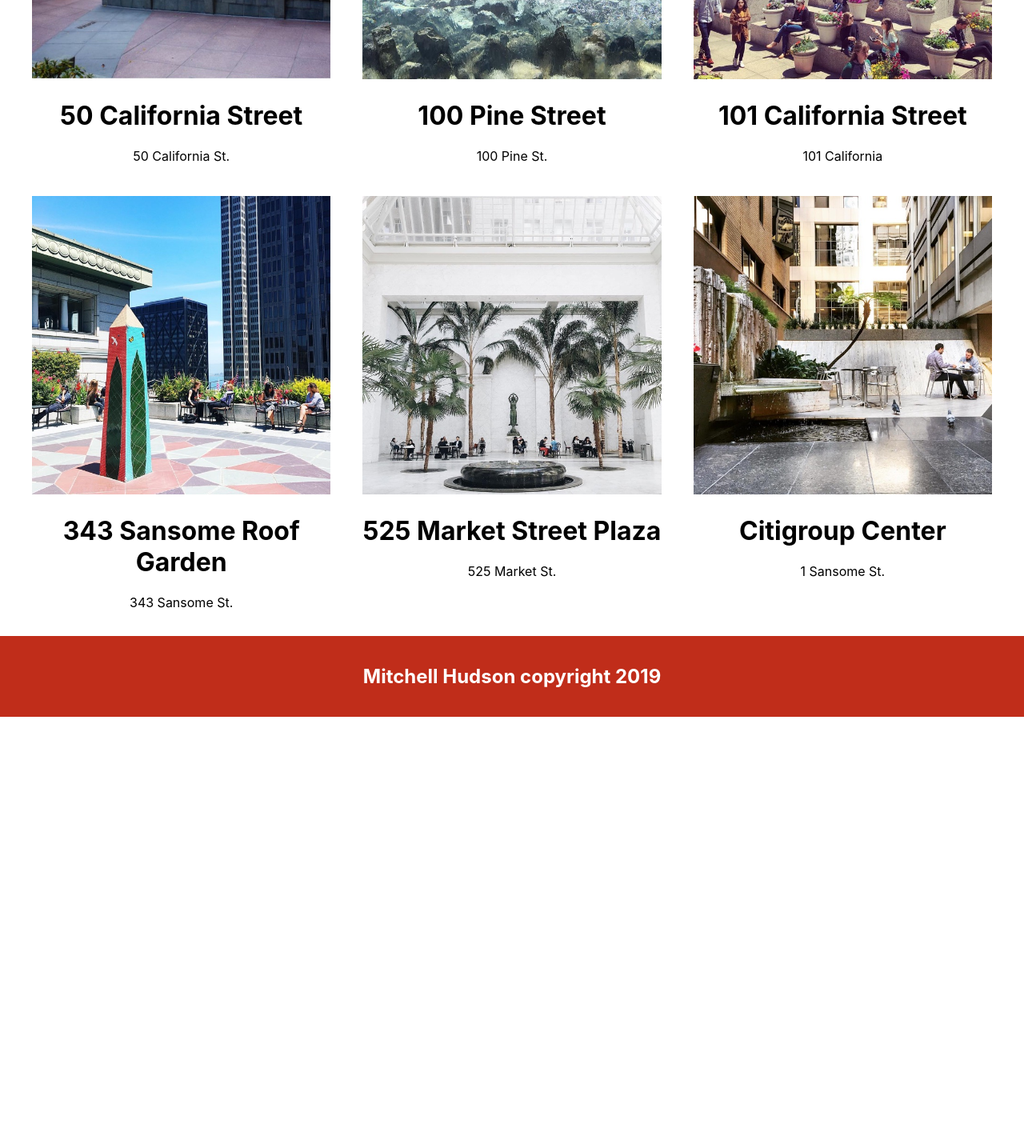
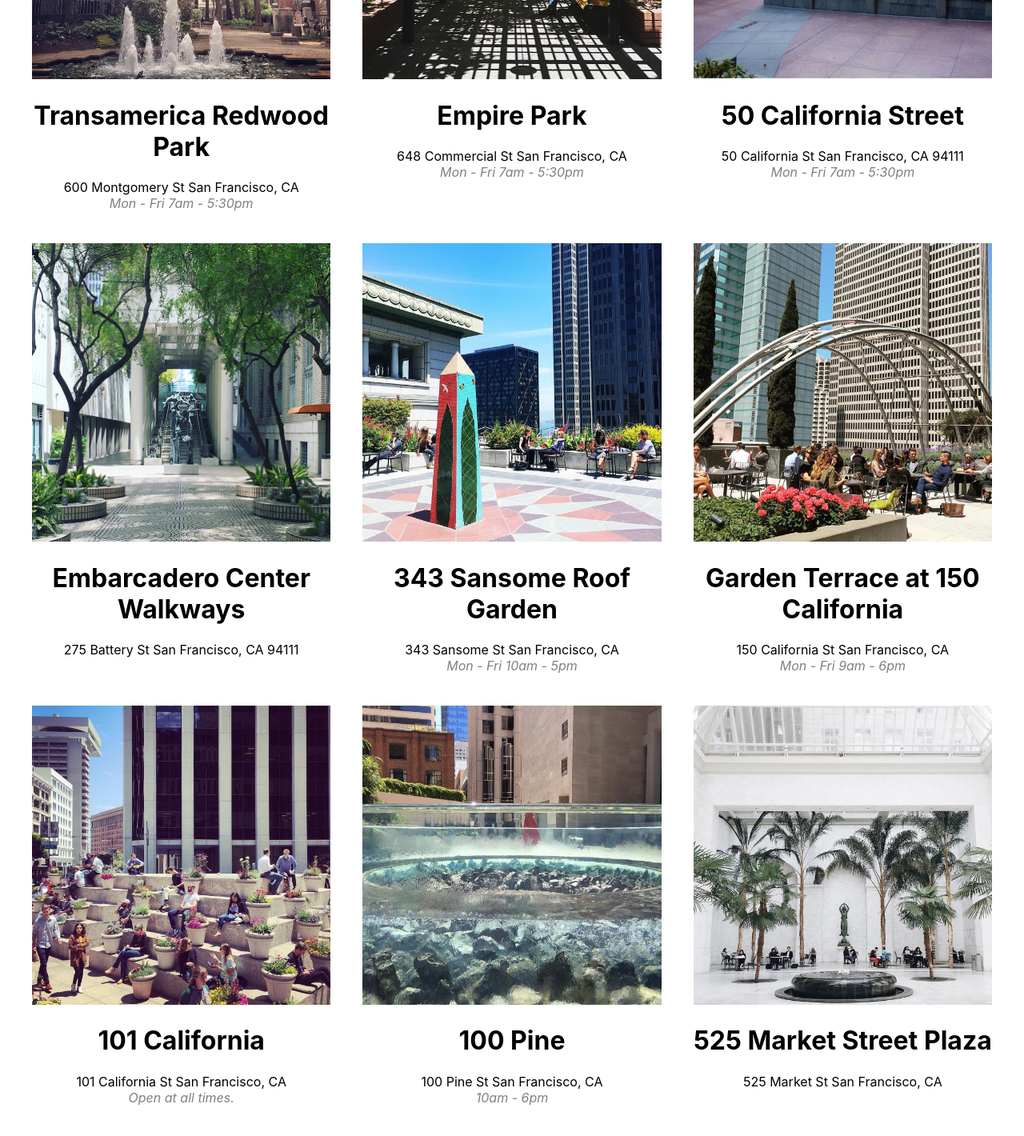
Before and after one commit to anbellouzi/sfpops, a React (Create React App) app: page / in a window 1280 px wide. Shown: the part 420-1840 px from the top of the page at 80% size. Before the commit the page ends 1316 px from the top, so only its background shows below. Built offline with nearby package versions, Linux system fonts and the light colour scheme.

Commit message:
dynamic content and footer

```diff
--- a/src/POPOSList.js
+++ b/src/POPOSList.js
@@ -3,43 +3,27 @@
 import React from 'react';
 import POPOSSpace from './POPOSSpace';
 import './POPOSList.css';
+import data from './sfpopos-data.json'
 
 function POPOSList() {
+
+  const spaces = data.map(({ title, address, images, hours }) => {
     return (
-      <div className="POPOSList">
-        <POPOSSpace
-          name="50 California Street"
-          address="50 California St."
-          image="50-california-st.jpg"
-        />
-        <POPOSSpace
-          name="100 Pine Street"
-          address="100 Pine St."
-          image="100-pine.jpg"
-        />
-        <POPOSSpace
-          name="101 California Street"
-          address="101 California"
-          image="101-california.jpg"
-        />
-        <POPOSSpace
-          name="343 Sansome Roof Garden"
-          address="343 Sansome St."
-          image="343-sansome-roof-garden.jpg"
-        />
-        <POPOSSpace
-          name="525 Market Street Plaza"
-          address="525 Market St."
-          image="525-market-street-plaza.jpg"
-        />
-        <POPOSSpace
-          name="Citigroup Center"
-          address="1 Sansome St."
-          image="citigroup-center.jpg"
-        />
-      </div>
+      <POPOSSpace
+        key={title}
+        name={title}
+        address={address}
+        image={images[0]}
+        hours={hours}
+      />
     )
+  })
+
+  return (
+    <div className="POPOSList">
+      { spaces }
+    </div>
+  )
 }
 
-
 export default POPOSList
--- a/src/POPOSSpace.css
+++ b/src/POPOSSpace.css
@@ -7,3 +7,8 @@
     width: 100%;
     height: auto;
 }
+
+.hours {
+    font-style: italic;
+    color: gray;
+}
--- a/src/POPOSSpace.js
+++ b/src/POPOSSpace.js
@@ -5,7 +5,7 @@
 import './POPOSSpace.css';
 
 function POPOSSpace(props) {
-    const { name, image, address } = props
+    const { name, image, address, hours } = props
     return (
       <div className="POPOSSpace">
         <img
@@ -16,6 +16,7 @@
         />
         <h1>{name}</h1>
         <div>{address}</div>
+        <div className="hours">{hours}</div>
       </div>
     )
 }
--- a/src/Title.js
+++ b/src/Title.js
@@ -6,7 +6,7 @@
     return (
       <div className="Title">
         <h1>SFPOPOS</h1>
-              <div className="Title-Subtitle">San Franciscos Privately Owned Public Spaces</div>
+            <div className="Title-Subtitle">San Franciscos Privately Owned Public Spaces</div>
       </div>
     )
   }
--- /dev/null
+++ b/src/sfpopos-data.json
@@ -0,0 +1,195 @@
+[
+  {
+     "title":"Transamerica Redwood Park",
+     "desc":"Located in the shadow of the Transamerica Pyramid, Redwood Park is one of the Financial District's greenest and most serene spots. Here, towering redwoods surround a half acre of statues and a large central water feature. Plus, the park is often empty, which means there's almost always a bench available for the hogging. Potential visitors take note: The park is closed every evening",
+     "address":"600 Montgomery St San Francisco, CA",
+     "hours": "Mon - Fri 7am - 5:30pm",
+     "geo":{
+        "lat":37.7952005,
+        "lon":-122.4027927
+     },
+     "images":[
+        "transamerica-redwood-park.jpg"
+     ],
+     "website":"https://pyramidcenter.com/point-of-interest/redwood-park/",
+     "features":[
+        "outdoors",
+        "coffee"
+     ]
+  },
+  {
+     "title":"Empire Park",
+     "desc":"Empire Park is a charming little oasis tucked away on Commercial Street, where Chinatown meets the Financial District. This space was once an alleyway, and now features plenty of seating, a fountain, and ample amounts of greenery. The park is a must-visit for anyone needing respite from the busy streets of downtown. Be sure to check out the charming water feature by Pepo Pichler in the courtyard.",
+     "address":"648 Commercial St San Francisco, CA",
+     "hours": "Mon - Fri 7am - 5:30pm",
+     "geo":{
+        "lat":37.7942109,
+        "lon":-122.4037971
+     },
+     "images":[
+        "empire-park.jpg"
+     ],
+     "website":"https://www.artandarchitecture-sf.com/empire-park.html",
+     "features":[
+        "outdoors",
+        "art"
+     ]
+  },
+  {
+     "title":"50 California Street",
+     "desc":"Right across the street from 101 California's giant POPOS is the plaza at 50 California Street. This green space comes complete with a Starbucks and lots of areas to sit and watch the cable cars clang down California.",
+     "address":"50 California St San Francisco, CA 94111",
+     "hours": "Mon - Fri 7am - 5:30pm",
+     "geo":{
+        "lat":37.79408,
+        "lon":-122.3973817
+     },
+     "images":[
+        "50-california-st.jpg"
+     ],
+     "features":[
+        "outdoors",
+        "toilet"
+     ]
+  },
+  {
+     "title":"Embarcadero Center Walkways",
+     "desc":"Right across the street from 101 California's giant POPOS is the plaza at 50 California Street. This green space comes complete with a Starbucks and lots of areas to sit and watch the cable cars clang down California.",
+     "address":"275 Battery St San Francisco, CA 94111",
+     "hours": "",
+     "geo":{
+        "lat":37.7939413,
+        "lon":-122.4002143
+     },
+     "images":[
+        "embarcadero-center.jpg"
+     ],
+     "features":[
+        "outdoors",
+        "toilet",
+        "coffee"
+     ]
+  },
+  {
+     "title":"343 Sansome Roof Garden",
+     "desc":"The terrace at 343 Sansome Street is one of the FiDi's best-kept secrets, and it's also been called downtown's best outdoor lunch spot. It features tables, benches, planters filled with seasonal flowers, and views of a portion of the bay. Plenty of the space's Yelp reviews mention that it's never crowded. The space is open from 10 a.m. to 5 p.m. Monday through Friday.",
+     "address":"343 Sansome St San Francisco, CA",
+     "hours": "Mon - Fri 10am - 5pm",
+     "geo":{
+        "lat":37.7936454,
+        "lon":-122.4014547
+     },
+     "images":[
+        "343-sansome-roof-garden.jpg"
+     ],
+     "opens":"10am",
+     "closes":"5pm",
+     "features":[
+        "outdoors"
+     ]
+  },
+  {
+     "title":"Garden Terrace at 150 California",
+     "desc":"The Garden Terrace at 150 California has great views of the FiDi's gleaming office towers, and plenty of space to sit and take in some fresh air. A huge metal art installation adds some pizzazz to the terrace, and it's rarely ever crowded.",
+     "address":"150 California St San Francisco, CA",
+     "hours": "Mon - Fri 9am - 6pm",
+     "geo":{
+        "lat":37.7936648,
+        "lon":-122.3964805
+     },
+     "images":[
+        "garden-terrace-at-150-california.jpg"
+     ],
+     "features":[
+        "outdoors",
+        "art",
+        "coffee"
+     ]
+  },
+  {
+     "title":"101 California",
+     "desc":"101 California has the most expansive public plaza on California Street. The space features orderly rows of planters placed on terraced podiums, as well as a central fountain and seating.",
+     "address":"101 California St San Francisco, CA",
+     "hours": "Open at all times.",
+     "geo":{
+        "lat":37.7930342,
+        "lon":-122.398342
+     },
+     "images":[
+        "101-california.jpg"
+     ],
+     "features":[
+        "outdoors",
+        "art",
+        "coffee"
+     ]
+  },
+  {
+     "title":"100 Pine",
+     "desc":"Tucked away amid a stand of soaring buildings, the urban garden at 100 Pine is accessible via the building lobby or through a not-so-obvious passageway on Front Street. It doesn’t get much in the way of sun, but last we checked in, there’s a cafe open till 3 p.m. as well as seating and planters.",
+     "address":"100 Pine St San Francisco, CA",
+     "hours": "10am - 6pm",
+     "geo":{
+        "lat":37.79247,
+        "lon":-122.398758
+     },
+     "images":[
+        "100-pine.jpg"
+     ],
+     "features":[
+        "outdoors"
+     ]
+  },
+  {
+     "title":"525 Market Street Plaza",
+     "desc":"The plaza at 525 Market is one of the most pleasant plazas in the Financial District, thanks in part to the new fountain near the sidewalk: a two-tiered circular water element made of clear acrylic. The plaza, which gets a lot of sunlight during the daytime, is surrounded by eateries, which makes it one of the most popular lunch spots in the FiDi.",
+     "address":"525 Market St San Francisco, CA",
+     "hours": "",
+     "geo":{
+        "lat":37.7905074,
+        "lon":-122.3991585
+     },
+     "images":[
+        "525-market-street-plaza.jpg"
+     ],
+     "features":[
+        "outdoors",
+        "coffee"
+     ]
+  },
+  {
+     "title":"Citigroup Center",
+     "desc":"The former Paris-London Bank building was built in 1912, and hollowed out to make way for public space at the base of the Citigroup Center. The elegant enclosed atrium features Moolicious (a crepe stand), a fountain, seating, and more than a dozen queen palms. It’s also smack dab in front of Bird’s new headquarters.",
+     "address":"1 Sansome St San Francisco, CA",
+     "hours": "Open during business hours.",
+     "geo":{
+        "lat":37.7904996,
+        "lon":-122.4007974
+     },
+     "images":[
+        "citigroup-center.jpg"
+     ],
+     "features":[
+        "outdoors",
+        "power",
+        "toilet",
+        "coffee"
+     ]
+  },
+  {
+    "title":"555 California",
+    "desc":"The former Paris-London Bank building was built in 1912, and hollowed out to make way for public space at the base of the Citigroup Center. The elegant enclosed atrium features Moolicious (a crepe stand), a fountain, seating, and more than a dozen queen palms. It’s also smack dab in front of Bird’s new headquarters.",
+    "address":"555 California St.",
+    "hours": "Open at all times.",
+    "geo":{
+       "lat":37.792250,
+       "lon":-122.403790
+    },
+    "images":[
+       "555-california.jpg"
+    ],
+    "features":[
+       "outdoors"
+    ]
+ }
+]
```
